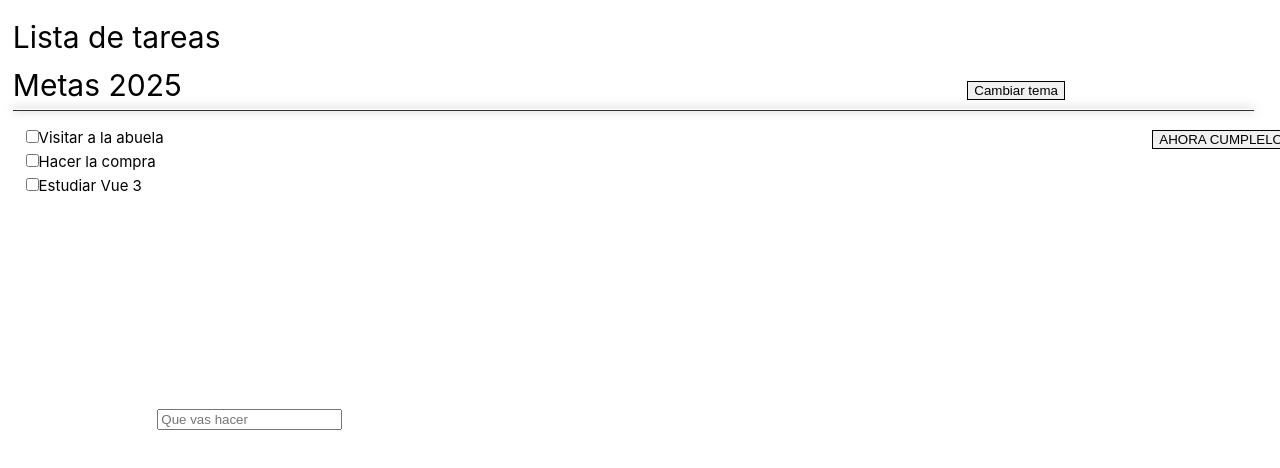
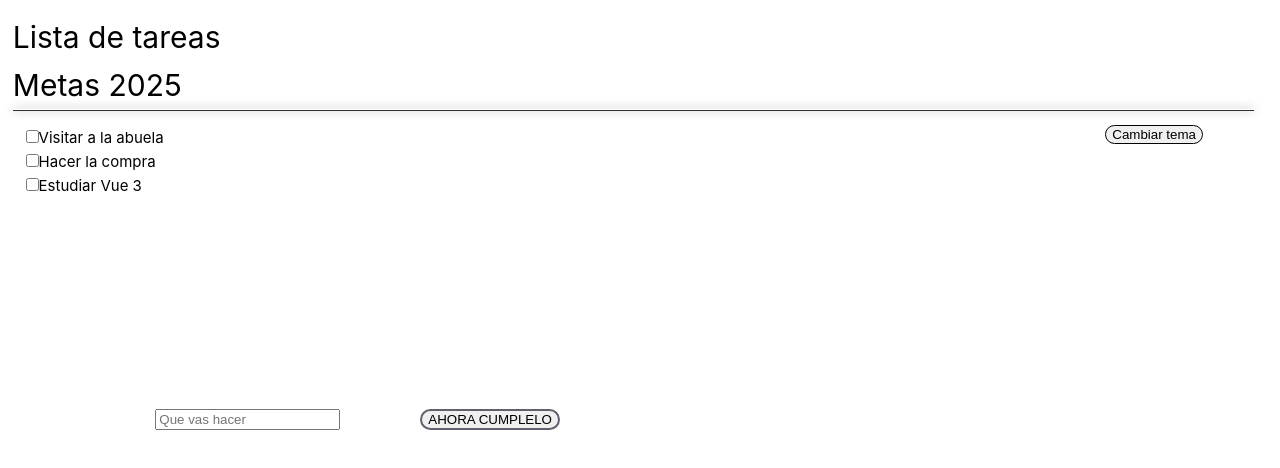
Before and after one commit to MarcosJFR8/PracticeList, a Vue app: page / in a window 1280 px wide. Shown: the top 468 px of the page. Built offline with nearby package versions, Linux system fonts and the light colour scheme; the HTML template or start-up script is replaced by a standard one.

Commit message:
style added NOT FINISHED

```diff
--- a/src/components/ListDescription.vue
+++ b/src/components/ListDescription.vue
@@ -20,7 +20,7 @@
 <template>
   <div>
     <input type="text" v-model="newTask" placeholder="Que vas hacer">
-    <button @click="addTask">AHORA CUMPLELO</button>
+    <button class="itemButton" @click="addTask">AHORA CUMPLELO</button>
     <ul>
       <li v-for="(task, index) in tasks" :key="index">
         <input type="checkbox" v-model="task.completed">
@@ -35,4 +35,28 @@
   text-decoration: line-through;
   color: gray;
 }
+
+.itemButton {
+  background-color: var(--card-bg-color);
+  color: var(--text-color);
+  border: 1px solid var(--text-color);
+  margin: 10px 80px 20px;
+  cursor: pointer;
+  transition: background-color 0.3s ease, color 0.3s ease;
+  position: relative;
+  border: 2px solid rgb(95 97 110);
+  border-radius: 0.5cm;
+  align-items: center;
+  justify-content: center;
+}
+
+ul{
+  list-style: none;
+  padding: 0;
+  position: fixed;
+  top: 170px;
+  left: 0;
+  width: 100%;
+  margin: 2%;
+}
 </style>
--- a/src/components/ThemeSwitch.vue
+++ b/src/components/ThemeSwitch.vue
@@ -21,7 +21,7 @@
 
 <template>
     <div>
-        <button @click="toggleTheme" aria-label="Toggle theme" >Cambiar tema</button>
+        <button class="themeButton" @click="toggleTheme" aria-label="Toggle theme" >Cambiar tema</button>
     </div>
 </template>
 
@@ -50,14 +50,15 @@ h1 {
     transition: background-color 0.3s ease, color 0.3s ease;;
 }
 
-button {
+.themeButton {
     background-color: var(--card-bg-color);
     color: var(--text-color);
     border: 1px solid var(--text-color);
+    border-radius: 10px;
     margin: 10px 80px 20px;
     cursor: pointer;
     transition: background-color 0.3s ease, color 0.3s ease;
     position: relative;
-    bottom: 280px; left: 730px;
+    bottom: 235px; left: 870px;
 }
 </style>
```
